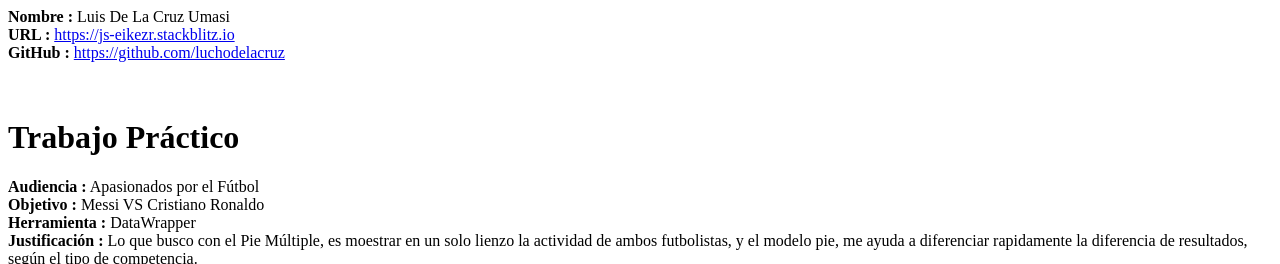
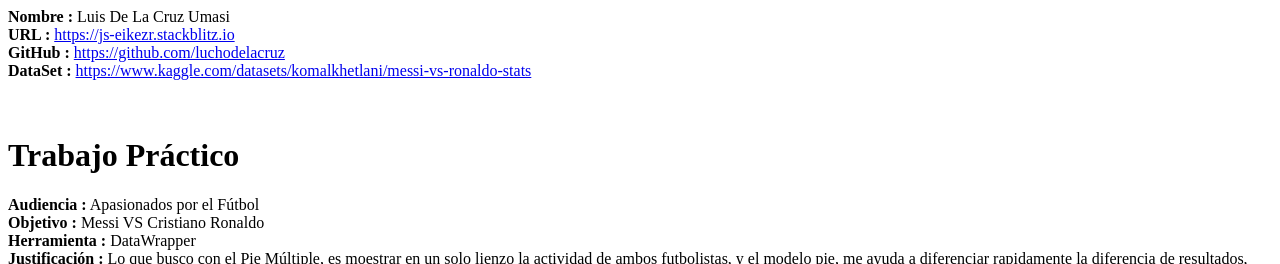
Before and after one commit to luchodelacruz/js-eikezr, a website: page index.html in a window 1280 px wide. Shown: the top 264 px of the page. Drawn offline with Linux system fonts and the light colour scheme.

Commit message:
1 file modified

```diff
--- a/index.html
+++ b/index.html
@@ -3,6 +3,7 @@
 <b>Nombre :</b> Luis De La Cruz Umasi<br>
 <b>URL :</b> <A href="https://js-eikezr.stackblitz.io">https://js-eikezr.stackblitz.io</A> <br>
 <b>GitHub :</b> <A href="https://github.com/luchodelacruz">https://github.com/luchodelacruz</A>  <br>
+<b>DataSet :</b> <A href="https://www.kaggle.com/datasets/komalkhetlani/messi-vs-ronaldo-stats">https://www.kaggle.com/datasets/komalkhetlani/messi-vs-ronaldo-stats</A> <br>
 
 <br>
 <br>
```
